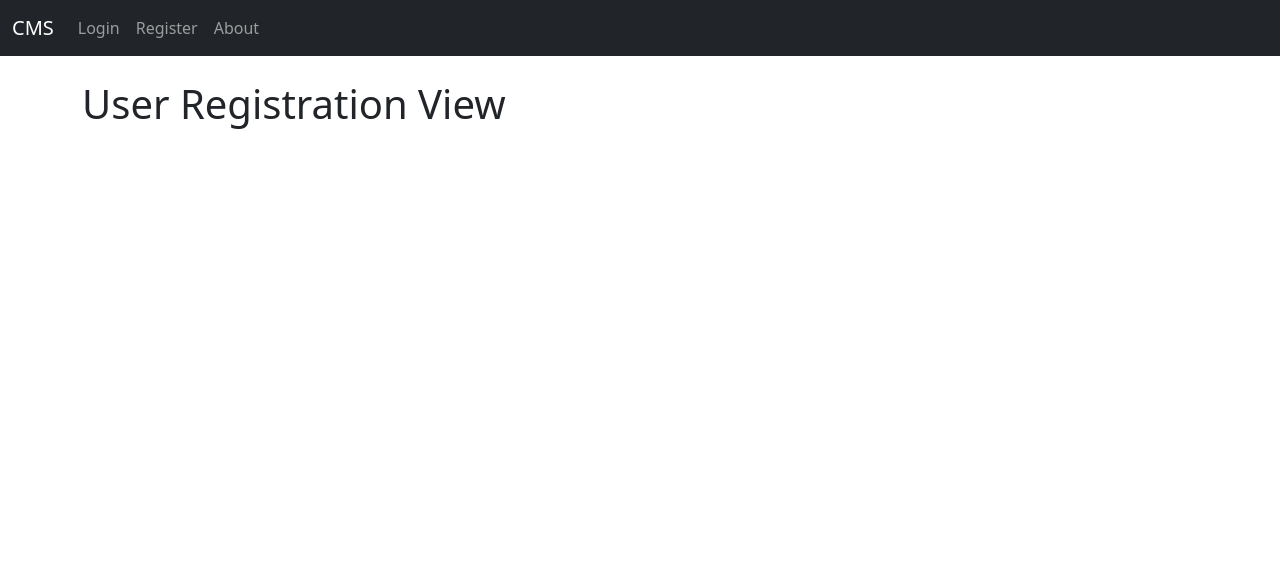
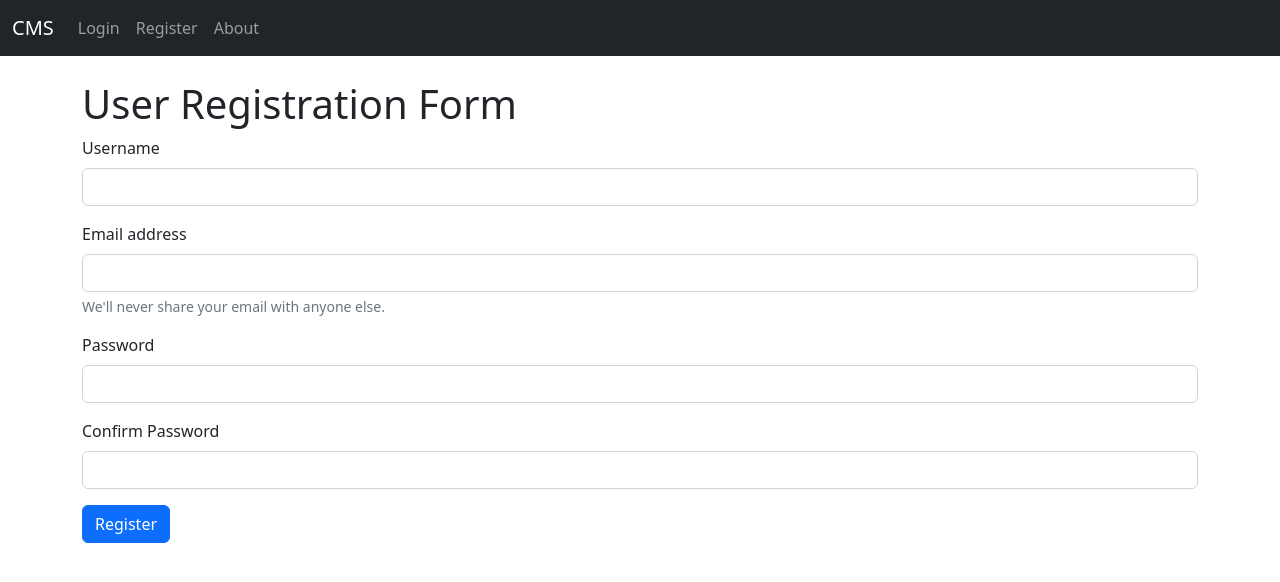
Before and after one commit to victormusembi11/claim-management-system, a Django app: page /accounts/register/ in a window 1280 px wide. Shown: the top 582 px of the page. Run offline with Django 4.2, Linux system fonts and the light colour scheme.

Commit message:
feat: user registration form

```diff
--- a/templates/registration/register.html
+++ b/templates/registration/register.html
@@ -6,6 +6,29 @@
 
 {% block body %}
 
-    <h1>User Registration View</h1>
+    <h1>User Registration Form</h1>
+
+    <form action="{% url 'accounts:register' %}" method="post">
+        {% csrf_token %}
+        <div class="mb-3">
+            <label class="form-label">Username</label>
+            <input type="username" name="username" class="form-control">
+        </div>
+        <div class="mb-3">
+          <label class="form-label">Email address</label>
+          <input type="email" name="email" class="form-control">
+          <div class="form-text">We'll never share your email with anyone else.</div>
+        </div>
+        <div class="mb-3">
+          <label class="form-label">Password</label>
+          <input type="password" name="password1" class="form-control">
+        </div>
+        <div class="mb-3">
+            <label class="form-label">Confirm Password</label>
+            <input type="password" name="password2" class="form-control">
+        </div>
+        <button type="submit" class="btn btn-primary">Register</button>
+        <br>
+    </form>
 
 {% endblock body %}
```
